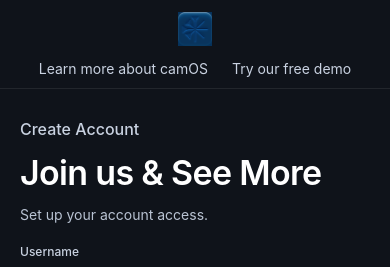
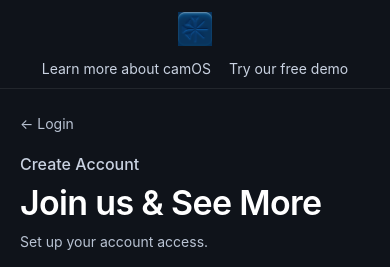
Before and after one commit to Ali-Nigzu/portal, a React (Vite) app in the folder frontend/: page /create-account in a window 390 px wide. Shown: the top 267 px of the page. Built offline with nearby package versions, Linux system fonts and the light colour scheme; no server answers.

Commit message:
Create Account: reference-structure layout (full-width header + split refinements)

```diff
--- a/frontend/src/components/auth/AuthTopBar.module.css
+++ b/frontend/src/components/auth/AuthTopBar.module.css
@@ -1,12 +1,29 @@
 .topBar {
   min-height: 74px;
-  display: flex;
+  display: grid;
+  grid-template-columns: 1fr auto 1fr;
   align-items: center;
-  justify-content: space-between;
   gap: 16px;
   padding: 0 32px;
   border-bottom: 1px solid rgba(255, 255, 255, 0.08);
   background: #0f131a;
+}
+
+.leftZone {
+  justify-self: start;
+}
+
+.centerZone {
+  justify-self: center;
+  display: inline-flex;
+  align-items: center;
+  gap: 26px;
+}
+
+.rightZone {
+  justify-self: end;
+  width: 180px;
+  height: 1px;
 }
 
 .brand {
@@ -21,20 +38,15 @@
   display: block;
 }
 
-.links {
-  display: inline-flex;
-  align-items: center;
-  gap: 24px;
-}
-
 .link {
   color: #c9d2e1;
   text-decoration: none;
   font-size: 14px;
   line-height: 1;
-  transition: color 160ms ease, text-decoration-color 160ms ease;
+  white-space: nowrap;
   text-underline-offset: 3px;
   text-decoration-color: transparent;
+  transition: color 160ms ease, text-decoration-color 160ms ease;
 }
 
 .link:hover,
@@ -47,14 +59,26 @@
 
 @media (max-width: 900px) {
   .topBar {
+    min-height: 64px;
+    grid-template-columns: 1fr;
+    justify-items: center;
+    gap: 10px;
     padding: 12px 20px;
-    min-height: 64px;
+  }
+
+  .leftZone,
+  .centerZone,
+  .rightZone {
+    justify-self: center;
+  }
+
+  .centerZone {
+    gap: 18px;
     flex-wrap: wrap;
     justify-content: center;
   }
 
-  .links {
-    width: 100%;
-    justify-content: center;
+  .rightZone {
+    display: none;
   }
 }
--- a/frontend/src/components/auth/AuthTopBar.tsx
+++ b/frontend/src/components/auth/AuthTopBar.tsx
@@ -10,11 +10,13 @@ const stopNavigation: React.MouseEventHandler<HTMLAnchorElement> = (event) => {
 
 const AuthTopBar: React.FC = () => (
   <header className={styles.topBar}>
-    <Link className={styles.brand} to="/" aria-label="camOS landing page">
-      <img src={companyLogoDataUri} alt="camOS" className={styles.logo} />
-    </Link>
+    <div className={styles.leftZone}>
+      <Link className={styles.brand} to="/" aria-label="camOS landing page">
+        <img src={companyLogoDataUri} alt="camOS" className={styles.logo} />
+      </Link>
+    </div>
 
-    <nav className={styles.links} aria-label="Auth navigation">
+    <nav className={styles.centerZone} aria-label="Auth navigation">
       <a href="#" onClick={stopNavigation} className={styles.link}>
         Learn more about camOS
       </a>
@@ -22,6 +24,8 @@ const AuthTopBar: React.FC = () => (
         Try our free demo
       </NavLink>
     </nav>
+
+    <div className={styles.rightZone} aria-hidden="true" />
   </header>
 );
 
--- a/frontend/src/features/auth/CreateAccountPage.css
+++ b/frontend/src/features/auth/CreateAccountPage.css
@@ -1,30 +1,46 @@
-.create-account-shell {
+.create-account-page {
   min-height: 100vh;
   display: grid;
-  grid-template-columns: 1fr 1fr;
+  grid-template-rows: auto 1fr;
   background: #0f131a;
   color: #fff;
 }
 
-.create-account-left-pane {
-  display: flex;
-  flex-direction: column;
-  min-width: 0;
+.create-account-shell {
+  min-height: 0;
+  display: grid;
+  grid-template-columns: 1fr 1fr;
 }
 
-.create-account-form-pane {
-  flex: 1;
+.create-account-left-pane {
+  min-width: 0;
   display: flex;
-  align-items: center;
   justify-content: center;
-  padding: 40px 32px;
+  padding: 34px 32px 40px;
 }
 
-.create-account-card {
+.create-account-content {
   width: 100%;
   max-width: 520px;
   display: grid;
-  gap: 12px;
+  gap: 8px;
+}
+
+.create-account-back-link {
+  display: inline-flex;
+  align-items: center;
+  justify-self: start;
+  margin-bottom: 10px;
+  color: #b9c3d3;
+  font-size: 14px;
+  text-decoration: none;
+  text-underline-offset: 3px;
+}
+
+.create-account-back-link:hover,
+.create-account-back-link:focus-visible {
+  color: #ffffff;
+  text-decoration: underline;
 }
 
 .create-account-title {
@@ -34,8 +50,8 @@
 }
 
 .create-account-hero {
-  font-size: 42px;
-  line-height: 1.15;
+  font-size: 41px;
+  line-height: 1.14;
   letter-spacing: -0.02em;
   font-weight: 600;
 }
@@ -48,7 +64,7 @@
 
 .create-account-form {
   display: grid;
-  gap: 10px;
+  gap: 8px;
 }
 
 .create-account-field {
@@ -126,10 +142,10 @@
 .create-account-legal {
   display: grid;
   gap: 6px;
-  margin-top: 8px;
+  margin-top: 6px;
   color: #aab6c9;
   font-size: 12px;
-  line-height: 1.45;
+  line-height: 1.42;
 }
 
 .create-account-legal a {
@@ -144,18 +160,27 @@
 }
 
 .create-account-right-pane {
-  border-left: 1px solid #2d3748;
-  background: linear-gradient(145deg, #151a22 0%, #111722 55%, #0e1520 100%);
+  border-left: 1px solid rgba(255, 255, 255, 0.12);
+  background:
+    radial-gradient(circle at 22% 20%, rgba(105, 145, 215, 0.12), transparent 48%),
+    linear-gradient(145deg, #151a22 0%, #101722 60%, #0e1520 100%);
 }
 
 @media (max-width: 900px) {
+  .create-account-page {
+    grid-template-rows: auto auto;
+  }
+
   .create-account-shell {
     grid-template-columns: 1fr;
   }
 
-  .create-account-form-pane {
-    padding: 28px 20px;
-    align-items: flex-start;
+  .create-account-left-pane {
+    padding: 24px 20px 28px;
+  }
+
+  .create-account-content {
+    max-width: 560px;
   }
 
   .create-account-hero {
@@ -165,6 +190,6 @@
   .create-account-right-pane {
     min-height: 140px;
     border-left: none;
-    border-top: 1px solid #2d3748;
+    border-top: 1px solid rgba(255, 255, 255, 0.12);
   }
 }
--- a/frontend/src/features/auth/CreateAccountPage.tsx
+++ b/frontend/src/features/auth/CreateAccountPage.tsx
@@ -1,5 +1,5 @@
 import React, { useState } from 'react';
-import { useNavigate } from 'react-router-dom';
+import { Link, useNavigate } from 'react-router-dom';
 import AuthTopBar from '../../components/auth/AuthTopBar';
 import { useCreateAccountForm } from './hooks/useCreateAccountForm';
 import './CreateAccountPage.css';
@@ -27,12 +27,14 @@ const CreateAccountPage: React.FC = () => {
   const [isPasswordFocused, setIsPasswordFocused] = useState(false);
 
   return (
-    <div className="create-account-shell">
-      <section className="create-account-left-pane" aria-label="Create account form panel">
-        <AuthTopBar />
+    <div className="create-account-page">
+      <AuthTopBar />
 
-        <div className="create-account-form-pane">
-          <div className="create-account-card">
+      <div className="create-account-shell">
+        <section className="create-account-left-pane" aria-label="Create account form panel">
+          <div className="create-account-content">
+            <Link to="/login" className="create-account-back-link">← Login</Link>
+
             <p className="create-account-title">Create Account</p>
             <h1 className="create-account-hero">Join us &amp; See More</h1>
             <p className="create-account-subtitle">Set up your account access.</p>
@@ -212,10 +214,10 @@ const CreateAccountPage: React.FC = () => {
               </div>
             </form>
           </div>
-        </div>
-      </section>
+        </section>
 
-      <aside className="create-account-right-pane" aria-label="System visual placeholder" />
+        <aside className="create-account-right-pane" aria-label="System visual placeholder" />
+      </div>
     </div>
   );
 };
```
